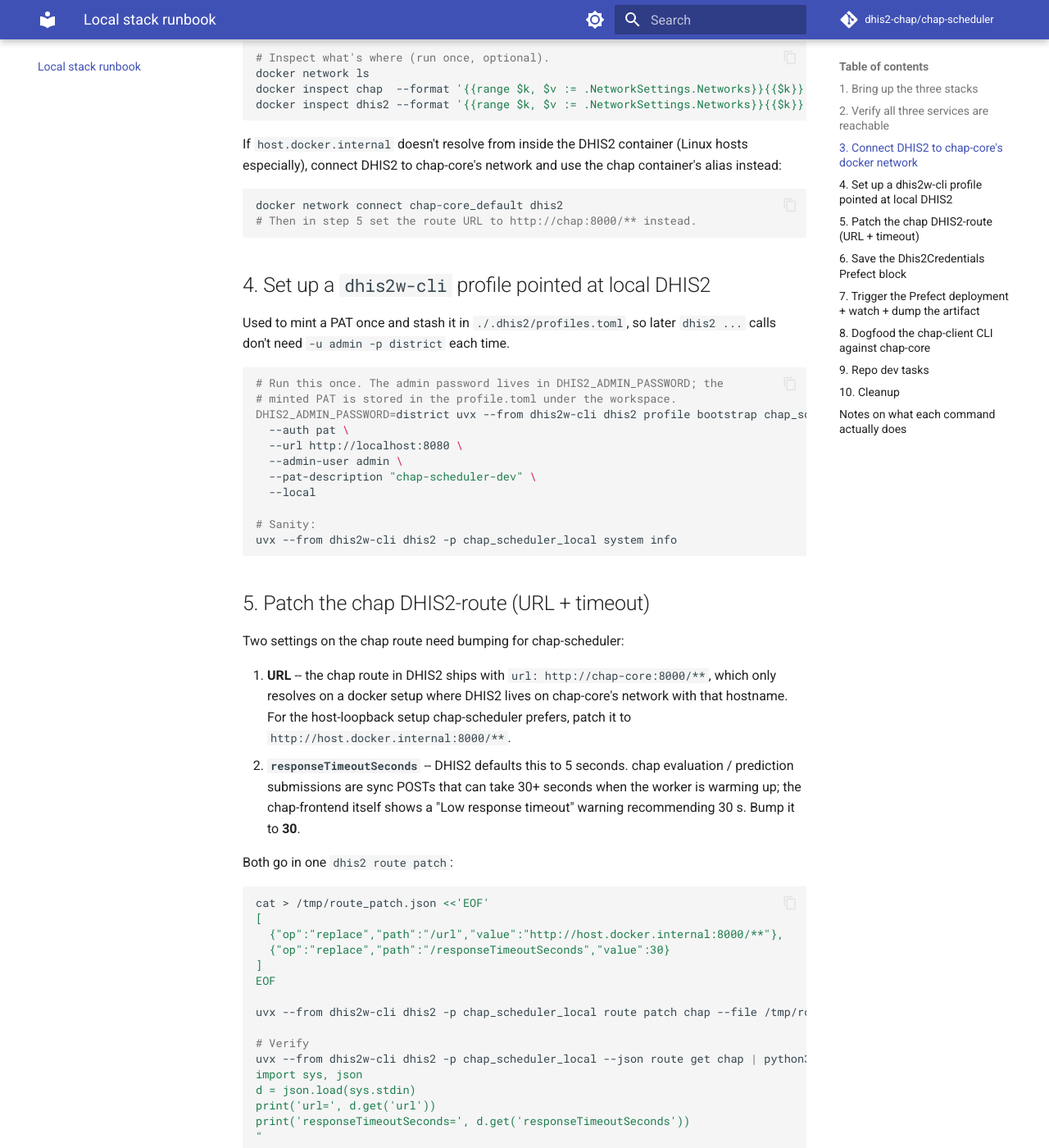
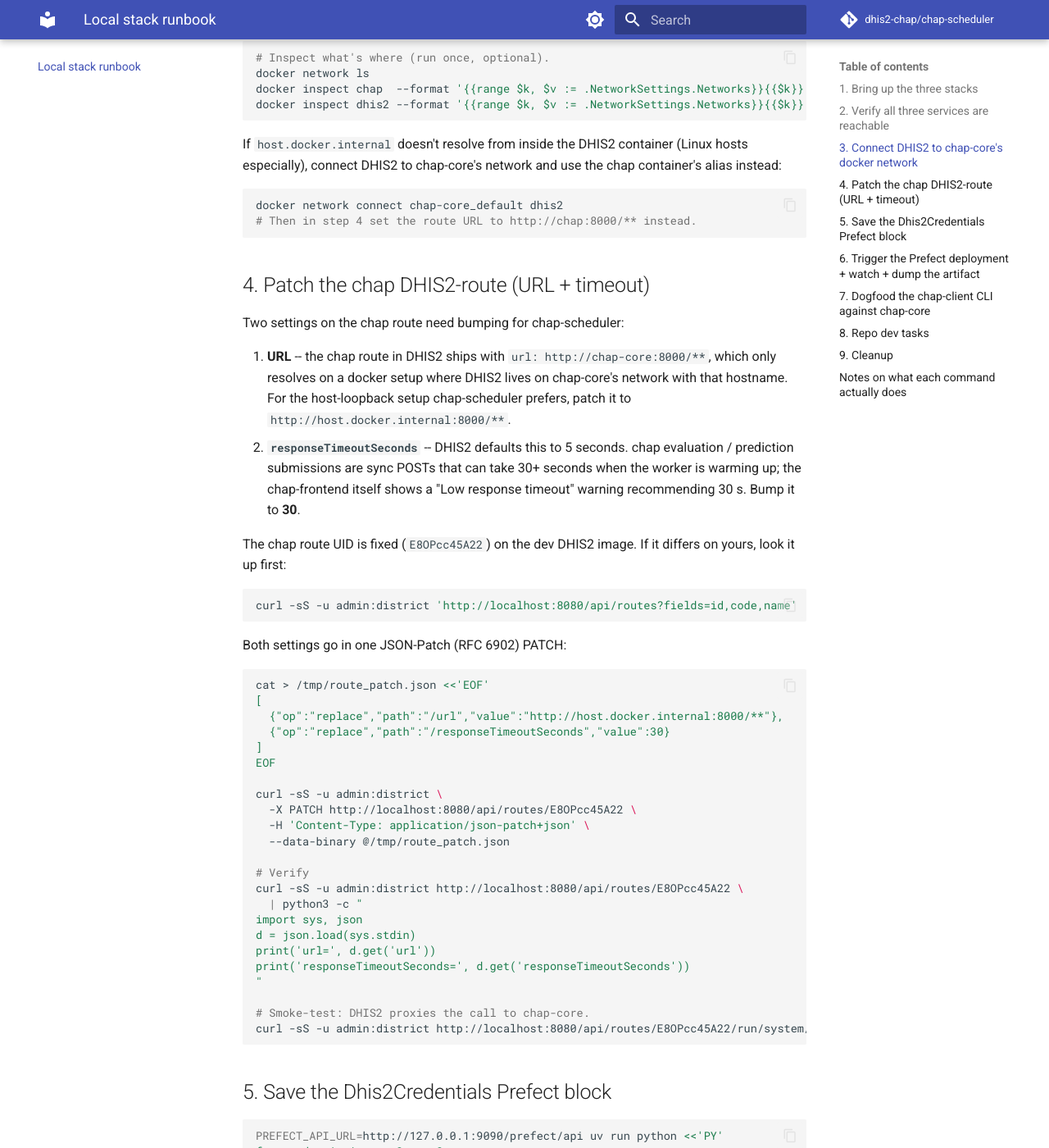
Before and after one commit to dhis2-chap/chap-scheduler, an MkDocs documentation site: the page built from docs/local-stack-runbook.md, in a window 1280 px wide and 1400 px high, scrolled down 951 px. Shown: the whole window at 82% size. Built offline with MkDocs 1.6.1 and Material for MkDocs 9.7.7, drawn with Linux system fonts in a browser that asks for light colours; comment, search, counter and statistics services are not loaded; some of the changed text lies outside the part shown.

Commit message:
docs: update with curl examples (#40)

````diff
--- a/docs/local-stack-runbook.md
+++ b/docs/local-stack-runbook.md
@@ -49,29 +49,10 @@
 
 ```bash
 docker network connect chap-core_default dhis2
-# Then in step 5 set the route URL to http://chap:8000/** instead.
+# Then in step 4 set the route URL to http://chap:8000/** instead.
 ```
 
-## 4. Set up a `dhis2w-cli` profile pointed at local DHIS2
-
-Used to mint a PAT once and stash it in `./.dhis2/profiles.toml`, so
-later `dhis2 ...` calls don't need `-u admin -p district` each time.
-
-```bash
-# Run this once. The admin password lives in DHIS2_ADMIN_PASSWORD; the
-# minted PAT is stored in the profile.toml under the workspace.
-DHIS2_ADMIN_PASSWORD=district uvx --from dhis2w-cli dhis2 profile bootstrap chap_scheduler_local \
-  --auth pat \
-  --url http://localhost:8080 \
-  --admin-user admin \
-  --pat-description "chap-scheduler-dev" \
-  --local
-
-# Sanity:
-uvx --from dhis2w-cli dhis2 -p chap_scheduler_local system info
-```
-
-## 5. Patch the chap DHIS2-route (URL + timeout)
+## 4. Patch the chap DHIS2-route (URL + timeout)
 
 Two settings on the chap route need bumping for chap-scheduler:
 
@@ -86,7 +67,14 @@
    itself shows a "Low response timeout" warning recommending 30 s.
    Bump it to **30**.
 
-Both go in one `dhis2 route patch`:
+The chap route UID is fixed (`E8OPcc45A22`) on the dev DHIS2 image. If
+it differs on yours, look it up first:
+
+```bash
+curl -sS -u admin:district 'http://localhost:8080/api/routes?fields=id,code,name'
+```
+
+Both settings go in one JSON-Patch (RFC 6902) PATCH:
 
 ```bash
 cat > /tmp/route_patch.json <<'EOF'
@@ -96,10 +84,14 @@
 ]
 EOF
 
-uvx --from dhis2w-cli dhis2 -p chap_scheduler_local route patch chap --file /tmp/route_patch.json
+curl -sS -u admin:district \
+  -X PATCH http://localhost:8080/api/routes/E8OPcc45A22 \
+  -H 'Content-Type: application/json-patch+json' \
+  --data-binary @/tmp/route_patch.json
 
 # Verify
-uvx --from dhis2w-cli dhis2 -p chap_scheduler_local --json route get chap | python3 -c "
+curl -sS -u admin:district http://localhost:8080/api/routes/E8OPcc45A22 \
+  | python3 -c "
 import sys, json
 d = json.load(sys.stdin)
 print('url=', d.get('url'))
@@ -110,14 +102,7 @@
 curl -sS -u admin:district http://localhost:8080/api/routes/E8OPcc45A22/run/system/info
 ```
 
-If `dhis2w-cli` ever feels stale on a host (a new release was published since
-your local `uvx` cached the previous version), refresh it with:
-
-```bash
-uvx --refresh --from dhis2w-cli dhis2 ...
-```
-
-## 6. Save the Dhis2Credentials Prefect block
+## 5. Save the Dhis2Credentials Prefect block
 
 ```bash
 PREFECT_API_URL=http://127.0.0.1:9090/prefect/api uv run python <<'PY'
@@ -148,7 +133,7 @@
 
 FLOW=$(curl -sS -X POST http://127.0.0.1:9090/prefect/api/deployments/$DEP/create_flow_run \
         -H 'Content-Type: application/json' \
-        -d '{"parameters": {"credentials": {"$ref": {"block_document_id": "<BLOCK_ID_FROM_STEP_6>"}}, "end_date": null}}' \
+        -d '{"parameters": {"credentials": {"$ref": {"block_document_id": "<BLOCK_ID_FROM_STEP_5>"}}, "end_date": null}}' \
       | python3 -c "import sys, json; print(json.load(sys.stdin)['id'])")
 
 echo "flow run id: $FLOW"
@@ -230,7 +215,7 @@
 uv sync
 ```
 
-## 10. Cleanup
+## 9. Cleanup
 
 ```bash
 # Stop chap-scheduler stack but keep volumes.
@@ -252,15 +237,11 @@
   Used because DHIS2 lives in one compose stack and chap-core in
   another; without this the chap-route can't resolve `chap-core` /
   `chap` / `host.docker.internal` (depending on how chap was named).
-- **`dhis2 profile bootstrap --auth pat`** — POSTs to
-  `/api/apiToken` once with admin creds, gets back a Personal Access
-  Token, stores it in `./.dhis2/profiles.toml` (or `~/.config/dhis2/`
-  with `--global`). Subsequent `dhis2 -p <name> ...` calls reuse the
-  PAT, never the admin password.
-- **`dhis2 route patch`** — JSON-Patch RFC 6902 against
-  `/api/routes/{uid}`. The `chap` UID is fixed
+- **`PATCH /api/routes/{uid}`** with
+  `Content-Type: application/json-patch+json` — JSON-Patch RFC 6902
+  against the route resource. The `chap` UID is fixed
   (`E8OPcc45A22`) on the dev DHIS2 image; if it differs on yours,
-  swap the UID after a `dhis2 route list`.
+  swap the UID after a `GET /api/routes`.
 - **`Dhis2Credentials.save("local-dhis2")`** — stores the DHIS2
   connection in Prefect's block-document store. The flow trigger then
   looks it up by document id, so we don't bake credentials into the
````
Also changed, not shown: other parts of docs/local-stack-runbook.md (+4 -4 lines).
